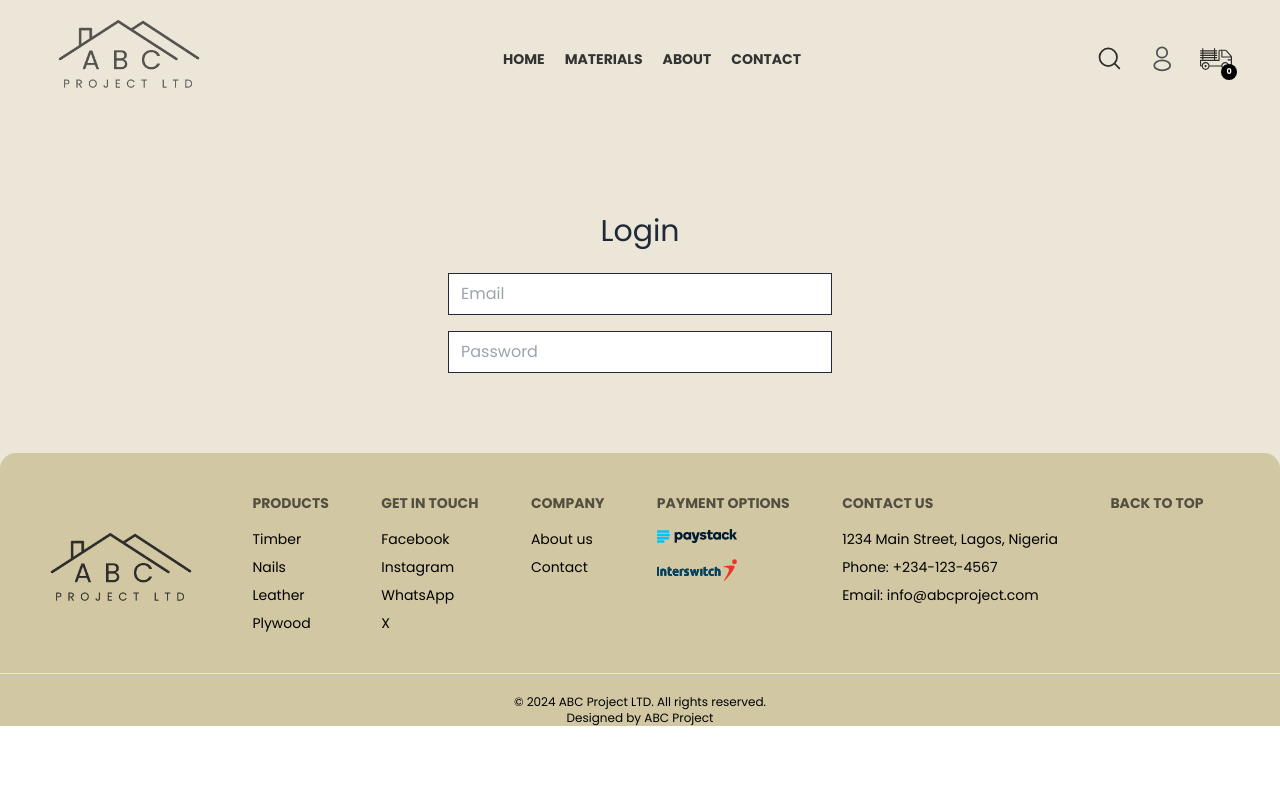
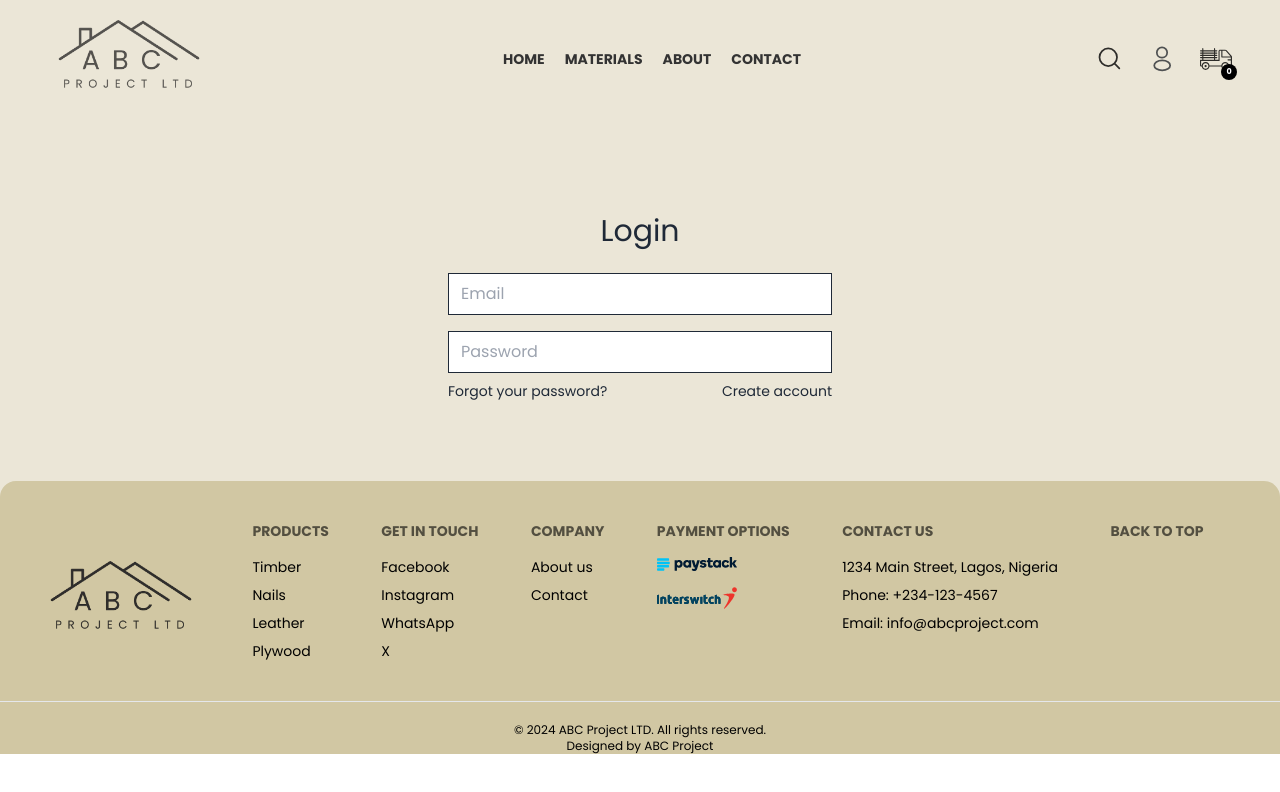
Before and after one commit to Augustine-jr/ABC-Project-Limited, a React (Vite) app: page /login in a window 1280 px wide. Shown: the top 792 px of the page. Built offline with nearby package versions, Linux system fonts and the light colour scheme.

Commit message:
implement setCurrentState for Create account and Login Here

```diff
--- a/src/pages/Login.tsx
+++ b/src/pages/Login.tsx
@@ -12,6 +12,14 @@
       {currentState === 'Login' ? '' : <input type='text' placeholder='Name' className='w-full px-3 py-2  border border-gray-800' required/>}
       <input type='email' placeholder='Email' className='w-full px-3 py-2  border border-gray-800' required/>
       <input type='password' placeholder='Password' className='w-full px-3 py-2  border border-gray-800' required/>
+      <div className='w-full flex justify-between text-sm mt-[-8px]'>
+        <p className='cursor-pointer'>Forgot your password?</p>
+        {
+          currentState === 'Login'
+          ? <p onClick={() => setCurrentState('Sign Up')} className='cursor-pointer'>Create account</p>
+          : <p onClick={() => setCurrentState('Login')}  className='cursor-pointer'>Login Here</p>
+        }
+      </div>
     </form>
   )
 }
```
